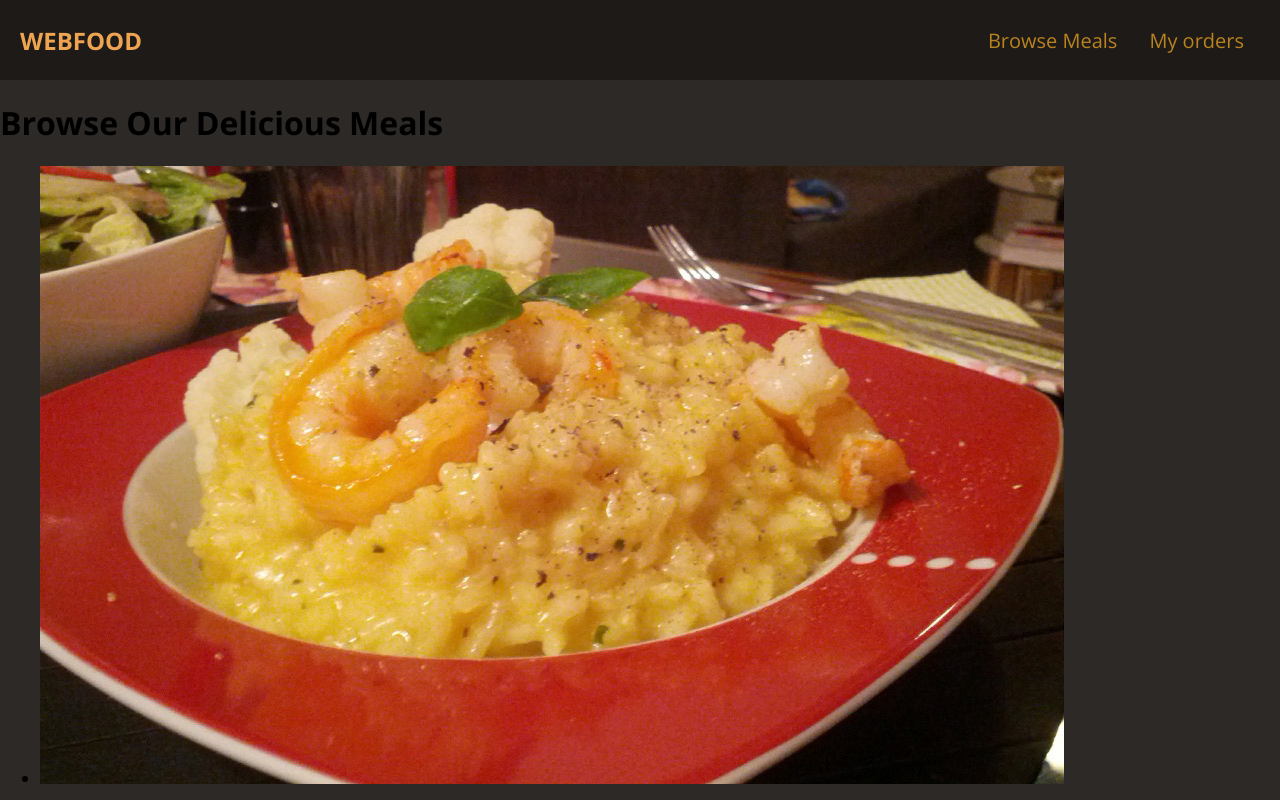
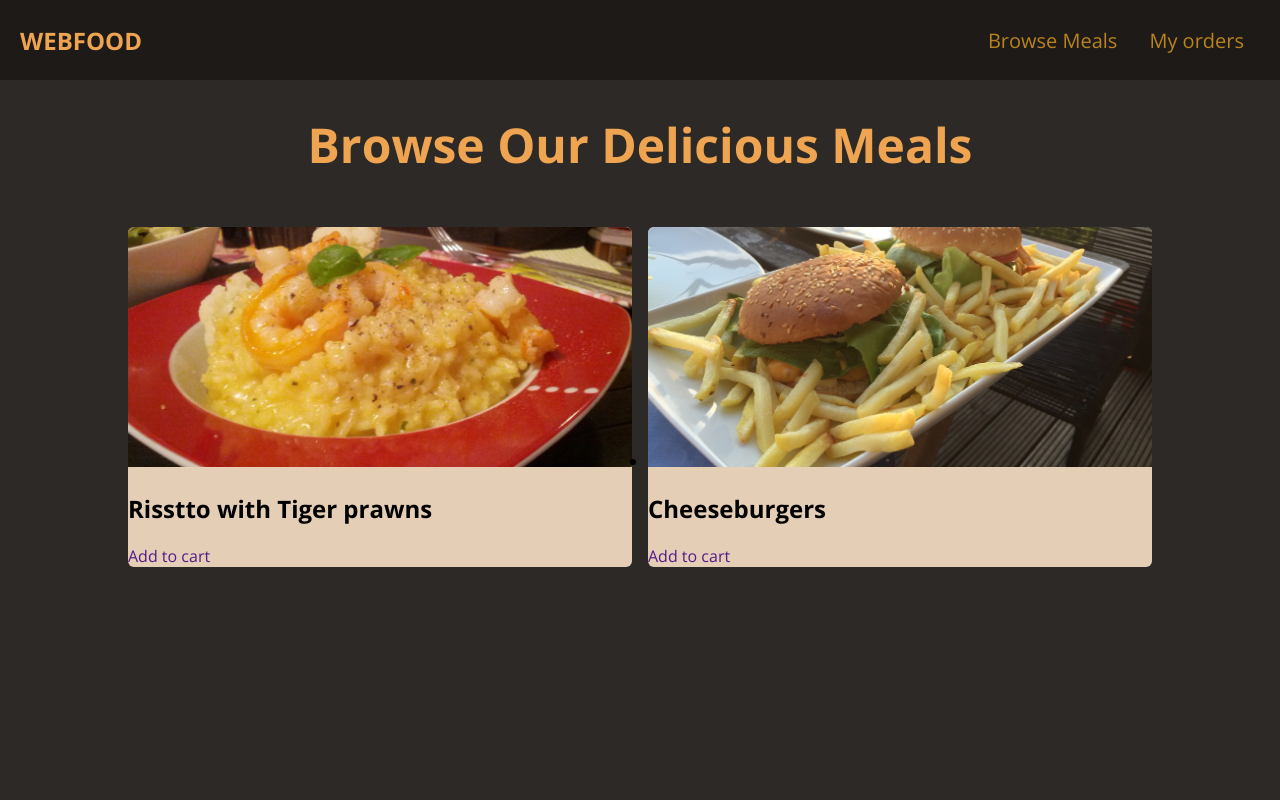
Before and after one commit to gal756/fp5, a plain HTML site: page index.html in a window 1280 px wide. Shown: the top 800 px of the page. Drawn offline with nearby package versions, Linux system fonts and the light colour scheme.

Commit message:
implementd style of main

```diff
--- a/index.html
+++ b/index.html
@@ -30,7 +30,7 @@
         <h1>Browse Our Delicious Meals</h1>
         <section id="latest-products">
             <ul>
-                <li class="food-items">
+                <li class="food-item">
                     <article>
                         <img src="/img/risotto.jpg" alt="risotto">
                         <div class="food-item-content">
@@ -40,7 +40,7 @@
                     </article>
                 </li>
                 <li>
-                    <article class="food-items">
+                    <article class="food-item">
                         <img src="/img/cheeseburgers.jpg" alt="cheeseburgers">
                         <div class="food-item-content">
                             <h2>Cheeseburgers</h2>
--- a/styles.css
+++ b/styles.css
@@ -42,3 +42,31 @@ a{
 #main-header nav a:hover{
     color: rgb(228, 163 ,44);
 }
+
+main h1{
+    text-align: center;
+    color: rgb(238,164,80);
+    font-size: 48px;
+}
+
+#latest-products {
+    width: 80%;
+    margin: 50px auto;
+}
+#latest-products ul{
+    display: grid;
+    grid-template-columns: 1fr 1fr;
+    gap: 16px;
+    margin: 0;
+    padding: 0;
+}
+.food-item{
+    background-color: rgb(228,206,182);
+    border-radius: 6px;
+    overflow: hidden;
+}
+.food-item img{
+    height: 240px;
+    width: 100%;
+    object-fit: cover;
+}
```
